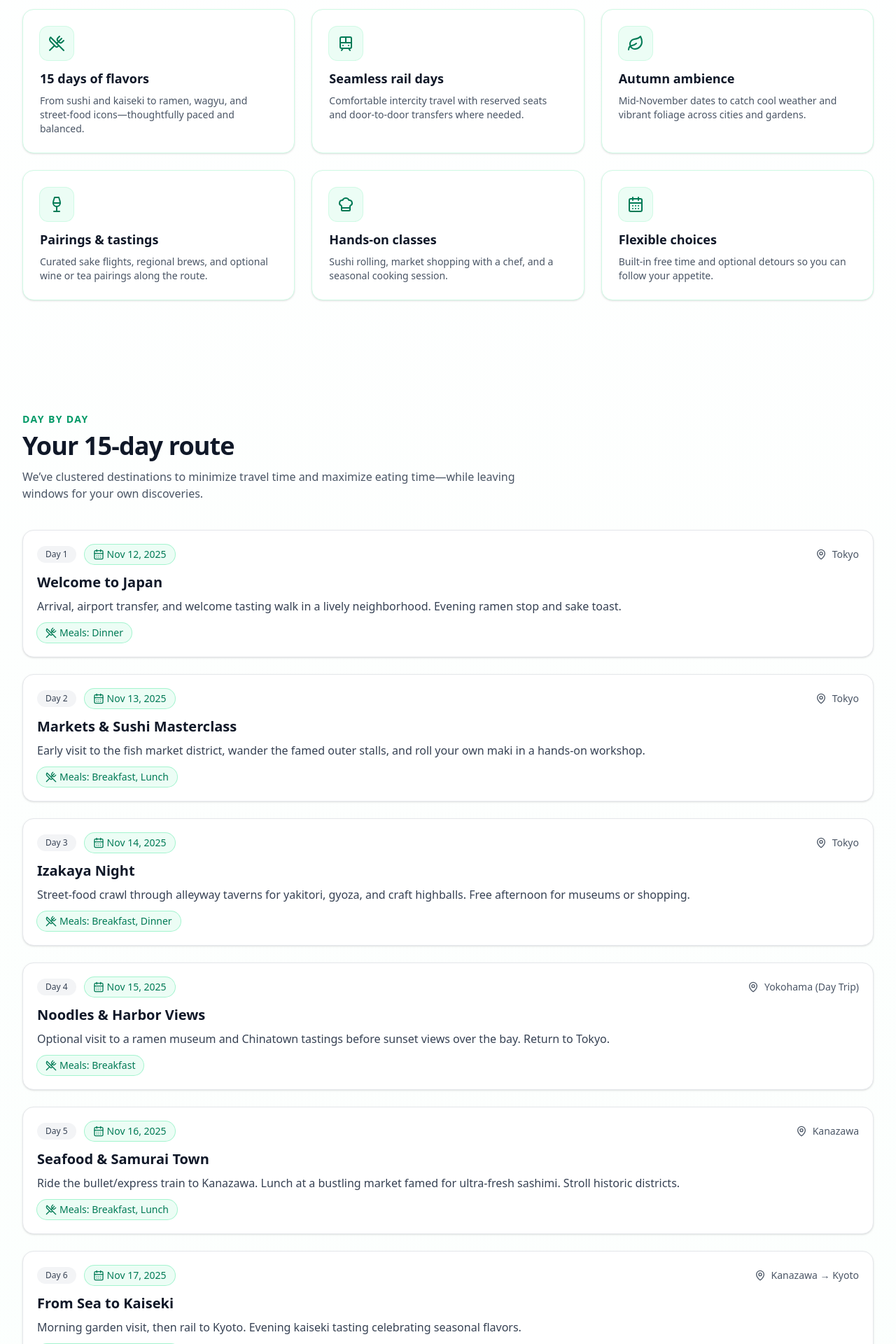
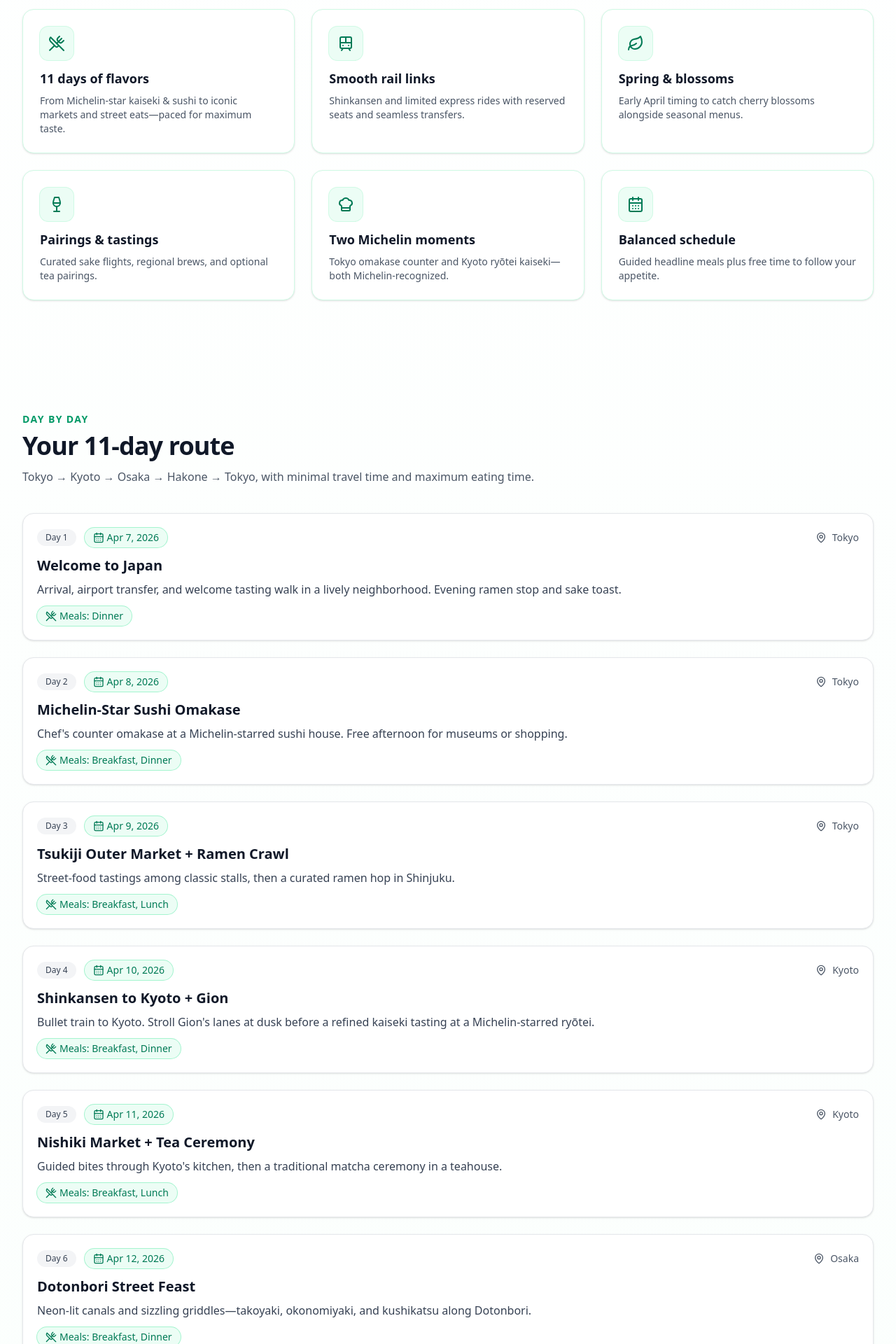
Before and after one commit to rge9196/japan-tour, a React (Vite) app: page / in a window 1280 px wide. Shown: the part 880-2800 px from the top of the page at 70% size. Built offline with nearby package versions, Linux system fonts and the light colour scheme.

Commit message:
changed dates, destinations

```diff
--- a/src/pages/JapanGastroTour.jsx
+++ b/src/pages/JapanGastroTour.jsx
@@ -70,12 +70,10 @@ const Pill = ({ children }) => (
   </span>
 );
 
-// ---- Data ----
-const TOUR_START = new Date("2025-11-12"); // Day 1
-const TOUR_DAYS = 15;
-const TOUR_END = new Date(
-  new Date(TOUR_START).setDate(TOUR_START.getDate() + (TOUR_DAYS - 1))
-);
+// ---- Data (UPDATED for April 7–17, Tokyo → Kyoto → Osaka → Hakone → Tokyo) ----
+const TOUR_START = new Date(2026, 3, 7); // Day 1
+const TOUR_DAYS = 11; // Apr 7–17 inclusive
+const TOUR_END = new Date(new Date(TOUR_START).setDate(TOUR_START.getDate() + (TOUR_DAYS - 1)));
 
 const formatDate = (d) =>
   d.toLocaleDateString(undefined, {
@@ -92,6 +90,7 @@ const day = (n, city, title, blurb, meals = "Breakfast") => ({
   meals,
 });
 
+// New gastro-forward plan with 2 Michelin experiences + street-food markets
 const itinerary = [
   day(
     1,
@@ -103,96 +102,68 @@ const itinerary = [
   day(
     2,
     "Tokyo",
-    "Markets & Sushi Masterclass",
-    "Early visit to the fish market district, wander the famed outer stalls, and roll your own maki in a hands-on workshop.",
-    "Breakfast, Lunch"
+    "Michelin-Star Sushi Omakase",
+    "Chef's counter omakase at a Michelin-starred sushi house. Free afternoon for museums or shopping.",
+    "Breakfast, Dinner"
   ),
   day(
     3,
     "Tokyo",
-    "Izakaya Night",
-    "Street-food crawl through alleyway taverns for yakitori, gyoza, and craft highballs. Free afternoon for museums or shopping.",
+    "Tsukiji Outer Market + Ramen Crawl",
+    "Street-food tastings among classic stalls, then a curated ramen hop in Shinjuku.",
+    "Breakfast, Lunch"
+  ),
+  day(
+    4,
+    "Kyoto",
+    "Shinkansen to Kyoto + Gion",
+    "Bullet train to Kyoto. Stroll Gion's lanes at dusk before a refined kaiseki tasting at a Michelin-starred ryōtei.",
     "Breakfast, Dinner"
   ),
   day(
-    4,
-    "Yokohama (Day Trip)",
-    "Noodles & Harbor Views",
-    "Optional visit to a ramen museum and Chinatown tastings before sunset views over the bay. Return to Tokyo.",
-    "Breakfast"
-  ),
-  day(
     5,
-    "Kanazawa",
-    "Seafood & Samurai Town",
-    "Ride the bullet/express train to Kanazawa. Lunch at a bustling market famed for ultra-fresh sashimi. Stroll historic districts.",
+    "Kyoto",
+    "Nishiki Market + Tea Ceremony",
+    "Guided bites through Kyoto's kitchen, then a traditional matcha ceremony in a teahouse.",
     "Breakfast, Lunch"
   ),
   day(
     6,
-    "Kanazawa → Kyoto",
-    "From Sea to Kaiseki",
-    "Morning garden visit, then rail to Kyoto. Evening kaiseki tasting celebrating seasonal flavors.",
+    "Osaka",
+    "Dotonbori Street Feast",
+    "Neon-lit canals and sizzling griddles—takoyaki, okonomiyaki, and kushikatsu along Dotonbori.",
     "Breakfast, Dinner"
   ),
   day(
     7,
-    "Kyoto",
-    "Tea & Temple Paths",
-    "Matcha experience in a traditional teahouse and temple walk under fiery foliage. Free evening.",
-    "Breakfast"
+    "Osaka",
+    "Kuromon Market + Izakaya Night",
+    "Seafood tastings and wagyu bites at Kuromon Market; craft beer & izakaya hop after dark.",
+    "Breakfast, Lunch"
   ),
   day(
     8,
-    "Kyoto",
-    "Nishiki Market & Sake District",
-    "Guided tasting at Kyoto’s famous food market, then brewery area stroll with sake flights and small bites.",
+    "Hakone",
+    "Ryokan Onsen + Kaiseki",
+    "Transfer to Hakone for hot-spring relaxation and a seasonal multi-course ryokan dinner.",
+    "Breakfast, Dinner"
+  ),
+  day(
+    9,
+    "Hakone",
+    "Lake Ashi, Ropeway & Local Soba",
+    "Views toward Fuji (weather permitting), ropeway ride, and rustic soba & tofu specialties.",
     "Breakfast, Lunch"
   ),
   day(
-    9,
-    "Nara or Uji (Day Trip)",
-    "Heritage & Green Tea",
-    "Choose ancient Nara (local specialties) or Uji for an in-depth matcha focus. Return to Kyoto.",
-    "Breakfast"
-  ),
-  day(
     10,
-    "Osaka",
-    "Dotonbori Street Feast",
-    "Short hop to Osaka for a riot of flavors—takoyaki, okonomiyaki, and kushikatsu—along neon canals.",
+    "Tokyo",
+    "Return to Tokyo: Ginza Tastes",
+    "Back to the capital for gourmet shopping—wagashi sweets, sake—and a tempura & unagi farewell feast.",
     "Breakfast, Dinner"
   ),
   day(
     11,
-    "Kobe (Half Day)",
-    "Wagyu Spotlight",
-    "Guided butcher talk and carefully curated wagyu lunch. Free afternoon back in Osaka.",
-    "Breakfast, Lunch"
-  ),
-  day(
-    12,
-    "Hiroshima",
-    "Oysters & Okonomiyaki",
-    "Train to Hiroshima for briny oysters in season and a convivial okonomiyaki grill experience.",
-    "Breakfast, Dinner"
-  ),
-  day(
-    13,
-    "Fukuoka",
-    "Yatai Night",
-    "Evening at open-air food stalls for Hakata ramen and regional bites. Optional canal cruise.",
-    "Breakfast, Dinner"
-  ),
-  day(
-    14,
-    "Tokyo",
-    "Omakase Finale",
-    "Fly or rail back to Tokyo for a celebratory omakase dinner and final toast.",
-    "Breakfast, Dinner"
-  ),
-  day(
-    15,
     "Tokyo",
     "Departure Day",
     "Free morning for last-minute treats. Airport transfer and farewell. Arigatō!",
@@ -203,39 +174,39 @@ const itinerary = [
 const highlights = [
   {
     icon: UtensilsCrossed,
-    title: "15 days of flavors",
-    text: "From sushi and kaiseki to ramen, wagyu, and street-food icons—thoughtfully paced and balanced.",
+    title: "11 days of flavors",
+    text: "From Michelin-star kaiseki & sushi to iconic markets and street eats—paced for maximum taste.",
   },
   {
     icon: Train,
-    title: "Seamless rail days",
-    text: "Comfortable intercity travel with reserved seats and door-to-door transfers where needed.",
+    title: "Smooth rail links",
+    text: "Shinkansen and limited express rides with reserved seats and seamless transfers.",
   },
   {
     icon: Leaf,
-    title: "Autumn ambience",
-    text: "Mid‑November dates to catch cool weather and vibrant foliage across cities and gardens.",
+    title: "Spring & blossoms",
+    text: "Early April timing to catch cherry blossoms alongside seasonal menus.",
   },
   {
     icon: Wine,
     title: "Pairings & tastings",
-    text: "Curated sake flights, regional brews, and optional wine or tea pairings along the route.",
+    text: "Curated sake flights, regional brews, and optional tea pairings.",
   },
   {
     icon: ChefHat,
-    title: "Hands‑on classes",
-    text: "Sushi rolling, market shopping with a chef, and a seasonal cooking session.",
+    title: "Two Michelin moments",
+    text: "Tokyo omakase counter and Kyoto ryōtei kaiseki—both Michelin-recognized.",
   },
   {
     icon: CalendarDays,
-    title: "Flexible choices",
-    text: "Built‑in free time and optional detours so you can follow your appetite.",
+    title: "Balanced schedule",
+    text: "Guided headline meals plus free time to follow your appetite.",
   },
 ];
 
 const inclusions = [
-  "14 nights hand‑picked stays (boutique hotels/ryokan mix)",
-  "Breakfast daily + 8 curated food experiences",
+  "10 nights hand‑picked stays (boutique hotels/ryokan mix)",
+  "Breakfast daily + curated tastings and featured meals",
   "Airport transfers on arrival & departure",
   "Intercity rail tickets with seat reservations",
   "Local expert hosts and culinary guides",
@@ -267,7 +238,7 @@ const downloadJSON = (filename, data) => {
 const mailto = ({ name, email, phone, size, diet, notes }) => {
   const to = "tours@yourcompany.com"; // ← change this to your inbox
   const subject = encodeURIComponent(
-    "Japan 15‑Day Gastronomy Tour — Booking Inquiry"
+    "Japan 11‑Day Gastronomy Tour — Booking Inquiry"
   );
   const body = encodeURIComponent(
     `Name: ${name}
@@ -279,7 +250,7 @@ Dietary notes: ${diet}
 Message:
 ${notes}
 
-Preferred dates: ${formatDate(TOUR_START)} – ${formatDate(TOUR_END)} (15 days)`
+Preferred dates: ${formatDate(TOUR_START)} – ${formatDate(TOUR_END)} (11 days)`
   );
   return `mailto:${to}?subject=${subject}&body=${body}`;
 };
@@ -295,9 +266,7 @@ export default function JapanGastroTour() {
   );
 
   const toggleDiet = (val) =>
-    setDiet((d) =>
-      d.includes(val) ? d.filter((x) => x !== val) : [...d, val]
-    );
+    setDiet((d) => (d.includes(val) ? d.filter((x) => x !== val) : [...d, val]));
 
   const onSubmit = (e) => {
     e.preventDefault();
@@ -321,31 +290,19 @@ export default function JapanGastroTour() {
         <Container className="flex h-16 items-center justify-between">
           <a href="#top" className="flex items-center gap-2 font-bold">
             <UtensilsCrossed className="h-5 w-5 text-emerald-600" />
-            <span>Gastro Japan 15‑Day</span>
+            <span>Gastro Japan 11‑Day</span>
           </a>
           <nav className="hidden gap-6 sm:flex">
-            <a
-              href="#highlights"
-              className="text-sm font-medium hover:text-emerald-700"
-            >
+            <a href="#highlights" className="text-sm font-medium hover:text-emerald-700">
               Highlights
             </a>
-            <a
-              href="#itinerary"
-              className="text-sm font-medium hover:text-emerald-700"
-            >
+            <a href="#itinerary" className="text-sm font-medium hover:text-emerald-700">
               Itinerary
             </a>
-            <a
-              href="#inclusions"
-              className="text-sm font-medium hover:text-emerald-700"
-            >
+            <a href="#inclusions" className="text-sm font-medium hover:text-emerald-700">
               What's Included
             </a>
-            <a
-              href="#faq"
-              className="text-sm font-medium hover:text-emerald-700"
-            >
+            <a href="#faq" className="text-sm font-medium hover:text-emerald-700">
               FAQ
             </a>
             <a href="#book" className="text-sm font-semibold text-emerald-700">
@@ -375,12 +332,10 @@ export default function JapanGastroTour() {
             >
               <Badge icon={CalendarDays}>{dateRange}</Badge>
               <h1 className="mt-4 text-4xl font-bold tracking-tight text-white sm:text-6xl">
-                15‑Day Gastronomy Tour of Japan
+                11‑Day Japan Gastronomy Tour
               </h1>
               <p className="mt-4 text-lg leading-8 text-white/90">
-                A chef‑led journey through Tokyo, Kanazawa, Kyoto, Osaka,
-                Hiroshima, and Fukuoka—crafted for curious eaters who love
-                culture as much as cuisine.
+                Spring cherry blossoms frame a food‑first route through Tokyo, Kyoto, Osaka, and Hakone—from Michelin‑starred dining to iconic street markets.
               </p>
               <div className="mt-8 flex flex-wrap gap-3">
                 <a
@@ -391,9 +346,9 @@ export default function JapanGastroTour() {
                 </a>
                 <button
                   onClick={() =>
-                    downloadJSON("japan-15d-itinerary.json", {
-                      start: TOUR_START,
-                      end: TOUR_END,
+                    downloadJSON("japan-11d-itinerary.json", {
+                      start: formatDate(TOUR_START),
+                      end: formatDate(TOUR_END),
                       days: itinerary,
                     })
                   }
@@ -417,8 +372,8 @@ export default function JapanGastroTour() {
       <Section
         id="highlights"
         eyebrow="Why you'll love it"
-        title="Designed around seasonal flavors and smooth travel"
-        subtitle="Mid‑November in Japan brings cool, comfortable days perfect for market strolls, tea houses, and long dinners. This itinerary balances guided tastings with time to wander."
+        title="Designed around cherry blossoms and bold flavors"
+        subtitle="Early April brings peak sakura and seasonal menus. This route balances two Michelin‑starred experiences with market crawls and free time."
       >
         <div className="grid gap-6 sm:grid-cols-2 lg:grid-cols-3">
           {highlights.map((h, i) => (
@@ -434,9 +389,7 @@ export default function JapanGastroTour() {
                 <h.icon className="h-6 w-6" aria-hidden />
               </div>
               <h3 className="text-lg font-semibold">{h.title}</h3>
-              <p className="mt-2 text-sm text-gray-600 dark:text-gray-300">
-                {h.text}
-              </p>
+              <p className="mt-2 text-sm text-gray-600 dark:text-gray-300">{h.text}</p>
             </motion.div>
           ))}
         </div>
@@ -446,8 +399,8 @@ export default function JapanGastroTour() {
       <Section
         id="itinerary"
         eyebrow="Day by day"
-        title="Your 15‑day route"
-        subtitle="We’ve clustered destinations to minimize travel time and maximize eating time—while leaving windows for your own discoveries."
+        title="Your 11‑day route"
+        subtitle="Tokyo → Kyoto → Osaka → Hakone → Tokyo, with minimal travel time and maximum eating time."
       >
         <div className="space-y-6">
           {itinerary.map((d) => {
@@ -472,9 +425,7 @@ export default function JapanGastroTour() {
                   </div>
                 </div>
                 <h3 className="mt-3 text-xl font-semibold">{d.title}</h3>
-                <p className="mt-2 text-gray-700 dark:text-gray-200">
-                  {d.blurb}
-                </p>
+                <p className="mt-2 text-gray-700 dark:text-gray-200">{d.blurb}</p>
                 <div className="mt-3 flex flex-wrap items-center gap-2 text-sm">
                   <Badge icon={UtensilsCrossed}>Meals: {d.meals}</Badge>
                 </div>
@@ -489,7 +440,7 @@ export default function JapanGastroTour() {
         id="inclusions"
         eyebrow="What's included"
         title="Transparent inclusions"
-        subtitle="We cover the essentials and the tastiest experiences, and leave several meals open so you can follow your own cravings."
+        subtitle="We cover the essentials and the tastiest experiences, and leave several meals open so you can chase cravings."
       >
         <div className="grid gap-6 lg:grid-cols-2">
           <div className="rounded-2xl border border-gray-200 bg-white p-6 dark:border-gray-800 dark:bg-gray-950">
@@ -538,7 +489,7 @@ export default function JapanGastroTour() {
             },
             {
               q: "What are the exact hotels and restaurants?",
-              a: "Final list is shared 30 days prior and may vary slightly by date to reflect seasonal availability and quality.",
+              a: "Final list is shared ~30 days prior and may vary by date to reflect seasonal availability and quality.",
             },
             {
               q: "Is this suitable for first‑time visitors?",
@@ -553,9 +504,7 @@ export default function JapanGastroTour() {
                 <h3 className="text-base font-semibold">{f.q}</h3>
                 <Clock className="h-4 w-4 text-gray-500 transition group-open:rotate-90" />
               </summary>
-              <p className="mt-2 text-sm text-gray-700 dark:text-gray-200">
-                {f.a}
-              </p>
+              <p className="mt-2 text-sm text-gray-700 dark:text-gray-200">{f.a}</p>
             </details>
           ))}
         </div>
@@ -569,10 +518,7 @@ export default function JapanGastroTour() {
         subtitle="No payment collected here — this form sends an email inquiry. We'll reply with availability and next steps."
       >
         <div className="grid gap-8 lg:grid-cols-5">
-          <form
-            onSubmit={onSubmit}
-            className="lg:col-span-3 rounded-2xl border border-gray-200 bg-white p-6 shadow-sm dark:border-gray-800 dark:bg-gray-950"
-          >
+          <form onSubmit={onSubmit} className="lg:col-span-3 rounded-2xl border border-gray-200 bg-white p-6 shadow-sm dark:border-gray-800 dark:bg-gray-950">
             <div className="grid gap-5 sm:grid-cols-2">
               <label className="grid gap-2">
                 <span className="text-sm font-medium">Full name</span>
@@ -613,23 +559,13 @@ export default function JapanGastroTour() {
                     onChange={(e) => setSize(parseInt(e.target.value))}
                     className="w-full"
                   />
-                  <span className="w-8 text-right text-sm tabular-nums">
-                    {size}
-                  </span>
+                  <span className="w-8 text-right text-sm tabular-nums">{size}</span>
                 </div>
               </div>
               <fieldset className="sm:col-span-2">
-                <legend className="mb-2 text-sm font-medium">
-                  Dietary preferences
-                </legend>
+                <legend className="mb-2 text-sm font-medium">Dietary preferences</legend>
                 <div className="flex flex-wrap gap-2">
-                  {[
-                    "Vegetarian",
-                    "Pescatarian",
-                    "No pork",
-                    "No shellfish",
-                    "Gluten‑free",
-                  ].map((dopt) => (
+                  {["Vegetarian", "Pescatarian", "No pork", "No shellfish", "Gluten‑free"].map((dopt) => (
                     <label
                       key={dopt}
                       className={`inline-flex cursor-pointer items-center gap-2 rounded-full border px-3 py-1 text-sm transition ${
@@ -638,12 +574,7 @@ export default function JapanGastroTour() {
                           : "border-gray-300 bg-white text-gray-700 dark:border-gray-700 dark:bg-gray-900"
                       }`}
                     >
-                      <input
-                        type="checkbox"
-                        className="hidden"
-                        checked={diet.includes(dopt)}
-                        onChange={() => toggleDiet(dopt)}
-                      />
+                      <input type="checkbox" className="hidden" checked={diet.includes(dopt)} onChange={() => toggleDiet(dopt)} />
                       {dopt}
                     </label>
                   ))}
@@ -675,8 +606,7 @@ export default function JapanGastroTour() {
               </a>
             </div>
             <p className="mt-3 text-xs text-gray-500">
-              By sending, you agree to be contacted about availability. Dates
-              shown: {dateRange}.
+              By sending, you agree to be contacted about availability. Dates shown: {dateRange}.
             </p>
           </form>
 
@@ -684,27 +614,23 @@ export default function JapanGastroTour() {
             <h3 className="mb-1 text-lg font-semibold">Trip snapshot</h3>
             <div className="flex flex-wrap gap-2">
               <Pill>{TOUR_DAYS} days</Pill>
-              <Pill>6 destinations</Pill>
+              <Pill>4 destinations</Pill>
               <Pill>Food‑first pacing</Pill>
               <Pill>Small groups</Pill>
             </div>
             <div className="mt-4 grid gap-3 text-sm">
               <div className="flex items-center gap-2">
-                <CalendarDays className="h-4 w-4 text-emerald-700" />{" "}
-                {dateRange}
+                <CalendarDays className="h-4 w-4 text-emerald-700" /> {dateRange}
               </div>
               <div className="flex items-center gap-2">
-                <MapPin className="h-4 w-4 text-emerald-700" /> Tokyo · Kanazawa
-                · Kyoto · Osaka · Hiroshima · Fukuoka
+                <MapPin className="h-4 w-4 text-emerald-700" /> Tokyo · Kyoto · Osaka · Hakone · Tokyo
               </div>
               <div className="flex items-center gap-2">
-                <Coffee className="h-4 w-4 text-emerald-700" /> Daily breakfast
-                + key tastings
+                <Coffee className="h-4 w-4 text-emerald-700" /> Daily breakfast + key tastings
               </div>
             </div>
             <div className="mt-4 rounded-xl bg-emerald-50 p-4 text-sm text-emerald-900 ring-1 ring-emerald-200">
-              Mid‑November is comfortably cool. Pack layers and good walking
-              shoes. Some tastings are outdoors.
+              Early April is peak sakura in many areas. Pack layers and good walking shoes. Some tastings are outdoors.
             </div>
           </aside>
         </div>
@@ -713,9 +639,7 @@ export default function JapanGastroTour() {
       {/* Footer */}
       <footer className="border-t border-gray-200 bg-white py-10 text-sm dark:border-gray-800 dark:bg-gray-950">
         <Container className="flex flex-col items-center justify-between gap-4 sm:flex-row">
-          <p className="text-gray-600 dark:text-gray-300">
-            © {new Date().getFullYear()} Gastro Journeys. All rights reserved.
-          </p>
+          <p className="text-gray-600 dark:text-gray-300">© {new Date().getFullYear()} Gastro Journeys. All rights reserved.</p>
           <div className="flex items-center gap-4">
             <a href="#highlights" className="hover:text-emerald-700">
               Highlights
```
